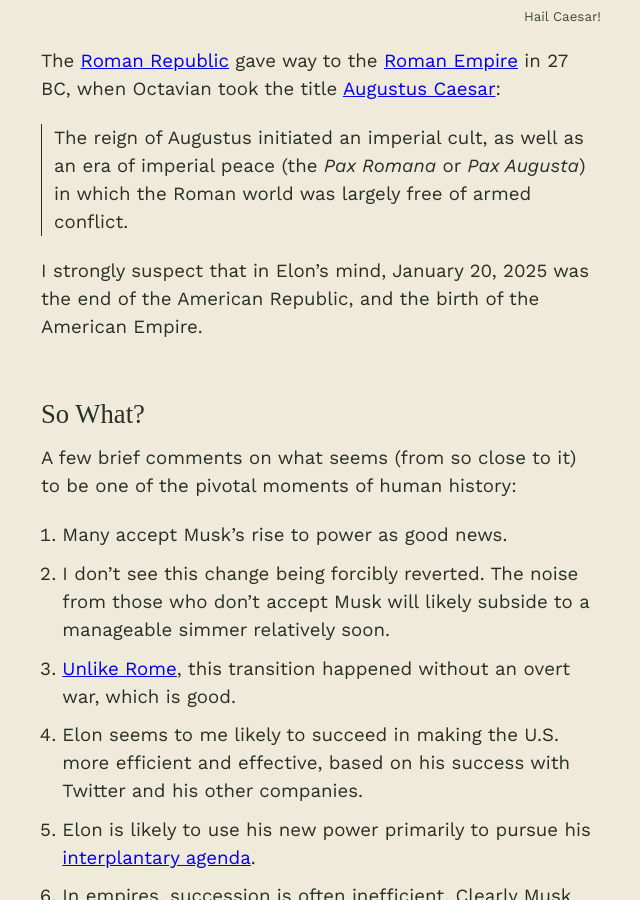
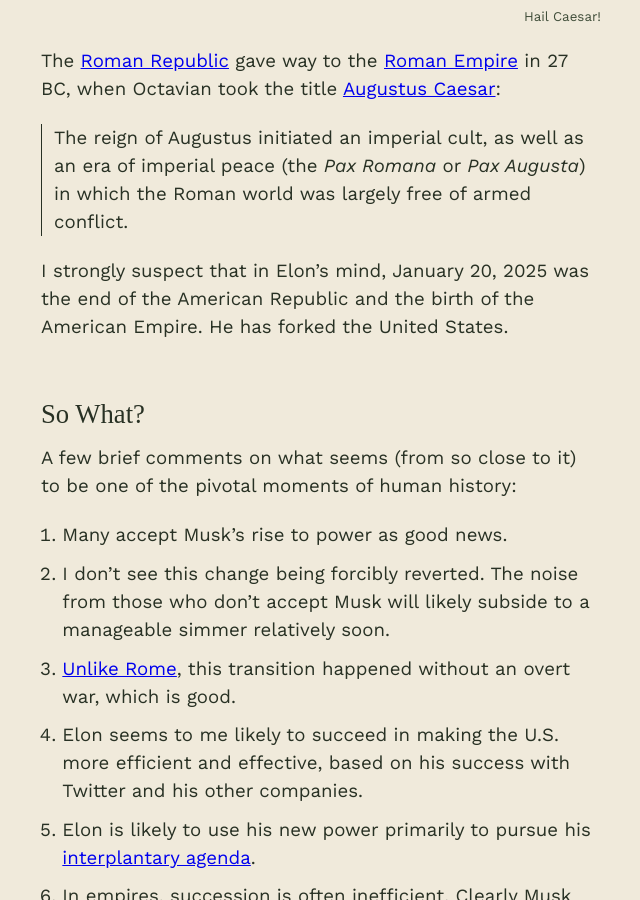
Before and after one commit to chadwhitacre/openpath, a Jekyll site: the page built from _posts/2025-02-03-the-birth-of-the-american-empire.md, in a window 1280 px wide and 900 px high, scrolled down 1268 px. Shown: the whole window, without its empty margins (319-959 px from the left). Built offline with Jekyll 4.4.1, drawn with Linux system fonts in a browser that asks for light colours; some web fonts are replaced; comment, search, counter and statistics services are not loaded.

Commit message:
Make the point

```diff
--- a/_posts/2025-02-03-the-birth-of-the-american-empire.md
+++ b/_posts/2025-02-03-the-birth-of-the-american-empire.md
@@ -35,7 +35,8 @@
 > was largely free of armed conflict.
 
 I strongly suspect that in Elon's mind, January 20, 2025 was the end of the
-American Republic, and the birth of the American Empire.
+American Republic and the birth of the American Empire. He has forked the
+United States.
 
 ## So What?
 
```
